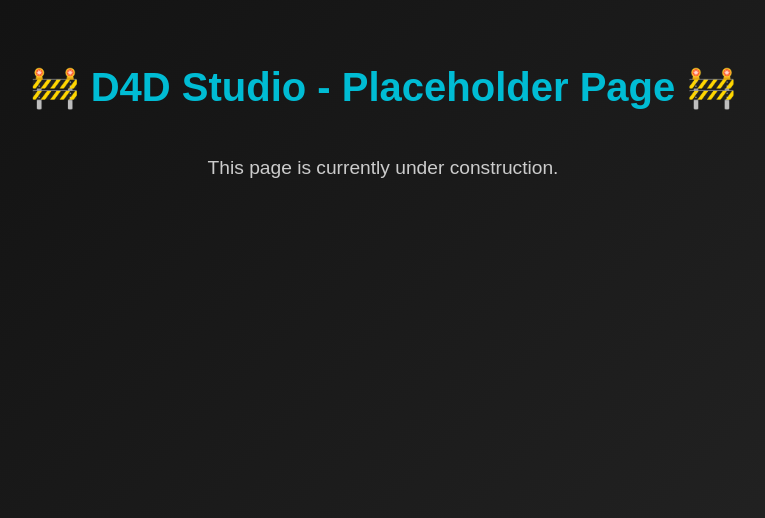
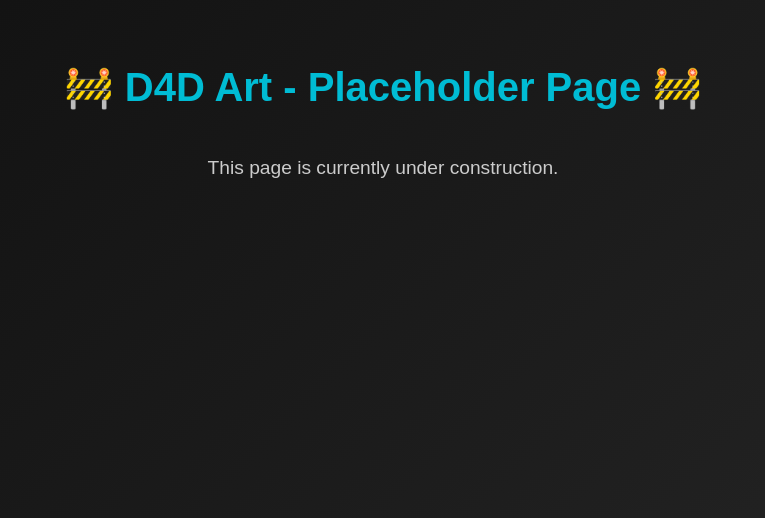
Before and after one commit to D4DStudio/d4d-art, a plain HTML site: page index.html in a window 1280 px wide. Shown: the part 282-800 px from the top of the page, without its empty margins (257-1022 px from the left). Drawn offline with Linux system fonts and the light colour scheme.

Commit message:
Update index.html

```diff
--- a/index.html
+++ b/index.html
@@ -27,7 +27,7 @@
   </style>
 </head>
 <body>
-  <h1>🚧 D4D Studio - Placeholder Page 🚧</h1>
+  <h1>🚧 D4D Art - Placeholder Page 🚧</h1>
   <p>This page is currently under construction.</p>
 </body>
 </html>
```
